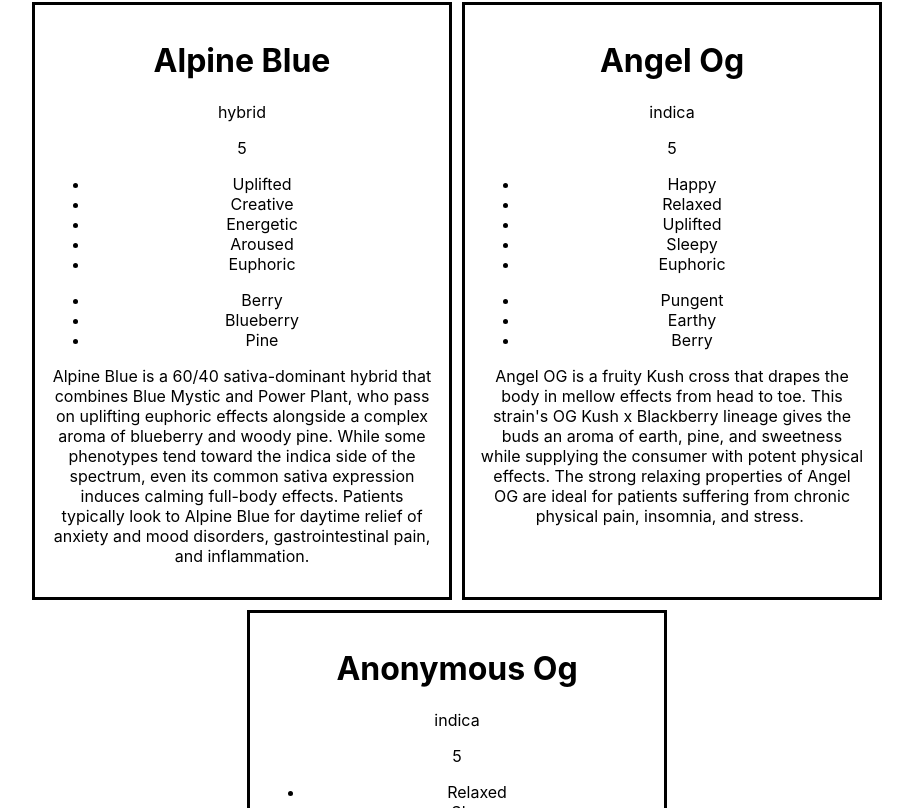
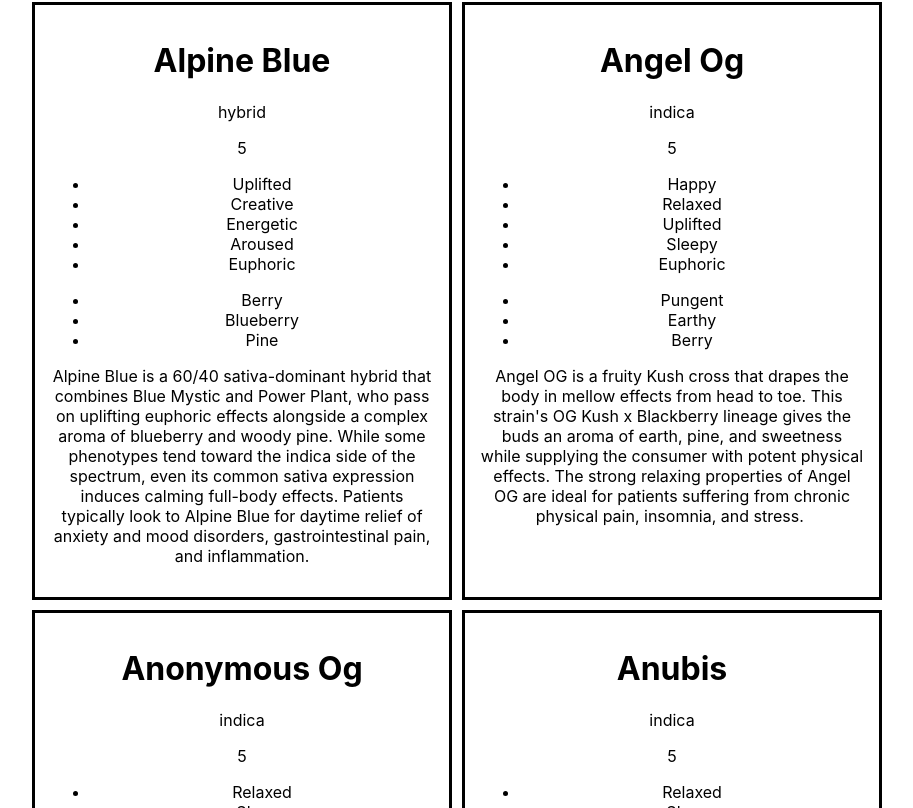
Before and after one commit to OneCodeMan/tangela-merkel, a React (Create React App) app: page / in a window 1280 px wide. Shown: the part 1992-2800 px from the top of the page, without its empty margins (183-1096 px from the left). Built offline with nearby package versions, Linux system fonts and the light colour scheme.

Commit message:
let's try to do infinite scroll now

```diff
--- a/package.json
+++ b/package.json
@@ -11,6 +11,7 @@
     "react": "^16.13.1",
     "react-dom": "^16.13.1",
     "react-infinite-scroll-component": "^5.0.4",
+    "react-infinite-scroller": "^1.2.4",
     "react-scripts": "3.4.1"
   },
   "scripts": {
--- a/src/components/StrainList/StrainList.js
+++ b/src/components/StrainList/StrainList.js
@@ -3,7 +3,7 @@ import strainCategories from '../../helpers/GenerateStrains';
 import _ from 'lodash';
 import Strain from '../../components/Strain/Strain';
 import { StyleSheet, css } from 'aphrodite';
-import InfiniteScroll from 'react-infinite-scroll-component';
+import InfiniteScroll from 'react-infinite-scroller';
 
 const styles = StyleSheet.create({
     container: {
@@ -35,8 +35,8 @@ class StrainList extends Component {
   constructor(props) {
     super(props);
     this.state = {
-        strains: _.orderBy(categoryMap.all, 'rating', 'desc'),
-        strainsToDisplay: _.orderBy(categoryMap.all, 'rating', 'desc').slice(0, 9),
+        strainsToDisplay: _.orderBy(categoryMap.all, 'rating', 'desc'),
+        items: 9,
         selectCategoryValue: 'all',
         selectTypeValue: 'all',
         query: '',
@@ -84,6 +84,7 @@ class StrainList extends Component {
         let allResults = nameResults.concat(descriptionResults);
         let finalResults = [... new Set(allResults)];
         this.setState({ strainsToDisplay: finalResults});
+        this.setState({ query: '' });
     } else {
           this.setState({ strainsToDisplay: newStrainList });
     }
@@ -121,6 +122,7 @@ class StrainList extends Component {
             </select>
             <input type="text"
                className="search-input"
+               placeholder="enter a keyword.."
                value={this.state.query}
                onChange={this.handleQueryChange.bind(this)}
               />
```
Also changed, not shown: 1 other file (tests, documents, lock files or other folders).
